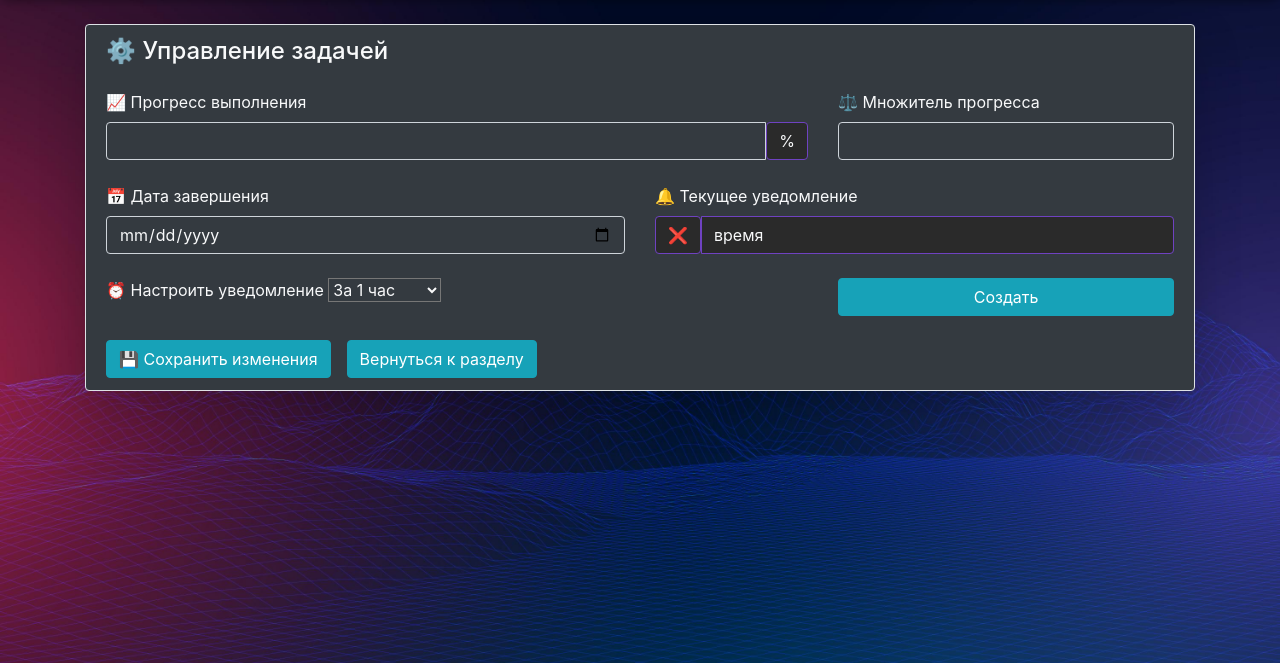
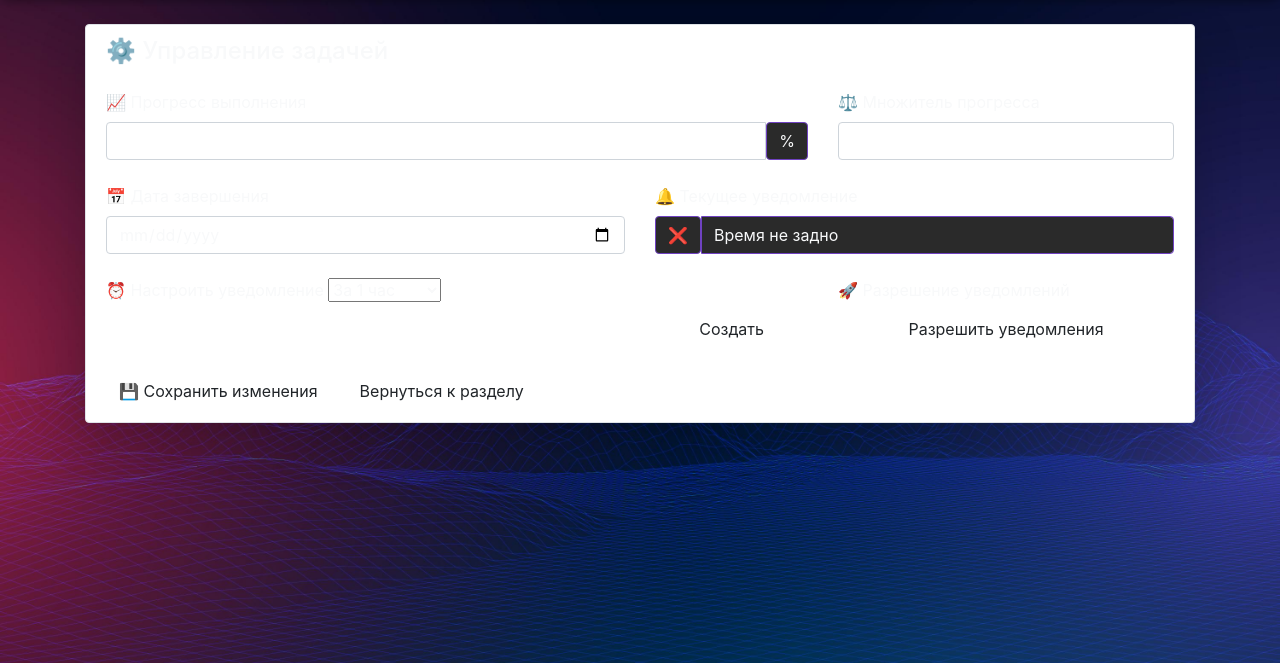
Before and after one commit to V1lad/Project-manager-PROJELP, a Flask app: template Web/templates/redact_note.html in a window 1280 px wide. Shown: the part 50-713 px from the top of the page. Run offline with Flask 3, Linux system fonts and the light colour scheme; the template is opened without the code that fills it, so the values that code supplies are empty; some libraries are stand-ins or nearby versions.

Commit message:
Changed design and added notif func

```diff
--- a/Web/templates/redact_note.html
+++ b/Web/templates/redact_note.html
@@ -4,7 +4,7 @@
 {% block content %}
 
 <div class="list-group mt-4">
-    <div class="list-group-item bg-dark text-light mb-3 border rounded-3 shadow-lg border-purple">
+    <div class="list-group-item bg-dark-2 text-light mb-3 border rounded-3 shadow-lg border-purple">
         <h4 class="colorp mb-4">⚙️ Управление задачей</h4>
         <form method="POST">
             <input type="hidden" name="note_id" value="{{ note.id }}">
@@ -15,10 +15,10 @@
                     <label class="form-label colorp">📈 Прогресс выполнения</label>
                     <div class="input-group">
                         <input type="number" min="0" max="100"
-                               class="form-control bg-dark text-light border-purple"
+                               class="form-control bg-dark-2 text-light border-purple"
                                name="progress"
                                value="{{ note.progress }}">
-                        <span class="input-group-text bg-dark border-purple text-light">%</span>
+                        <span class="input-group-text bg-dark-2 border-purple text-light">%</span>
                     </div>
                 </div>
 
@@ -26,7 +26,7 @@
                     <label class="form-label colorp">⚖️ Множитель прогресса</label>
                     <div class="input-group">
                         <input type="number" min="1" max="100"
-                               class="form-control bg-dark text-light border-purple"
+                               class="form-control bg-dark-2 text-light border-purple"
                                name="progress_coefficient"
                                value="{{ note.progress_coefficient }}">
                     </div>
@@ -37,18 +37,18 @@
             <div class="row mb-4 g-3">
                 <div class="col-md-6">
                     <label class="form-label colorp">📅 Дата завершения</label>
-                    <input type="date" class="form-control bg-dark text-light border-purple"
+                    <input type="date" class="form-control bg-dark-2 text-light border-purple"
                            name="planned_at" value="{{ note.planned_at }}">
                 </div>
 
                 <div class="col-md-6">
                     <label class="form-label colorp">🔔 Текущее уведомление</label>
                     <div class="input-group">
-                        <span class="input-group-text bg-dark border-purple text-light">
-                            {% if note.notifications_enabled %}✅{% else %}❌{% endif %}
+                        <span class="input-group-text bg-dark-2 border-purple text-light">
+                            {% if note.notifications_enabled == "True" %}✅{% else %}❌{% endif %}
                         </span>
-                        <input type="text" class="form-control bg-dark text-light border-purple"
-                               value="{{ 'время' }}"
+                        <input type="text" class="form-control bg-dark-2 text-light border-purple"
+                               value="{% if notification %} {{ get_date(notification.planned_at) }} {% else %}Время не задно{% endif %}"
                                readonly>
                     </div>
                 </div>
@@ -56,9 +56,9 @@
 
             <!-- Четвёртый ряд: Настройка уведомлений -->
             <div class="row mb-4 g-3">
-                <div class="col-md-8">
+                <div class="col-md-6">
                     <label class="form-label colorp">⏰ Настроить уведомление</label>
-                    <select class="form-select bg-dark text-light border-purple"
+                    <select class="form-select bg-dark-2 text-light border-purple"
                             name="notification_time">
                         <option value="60">За 1 час</option>
                         <option value="720">За 12 часов</option>
@@ -67,21 +67,36 @@
                         <option value="10080">За 7 дней</option>
                     </select>
                 </div>
-                <div class="col-md-4 d-flex align-items-end">
-                    <button type="submit" name="create_notification"
-                            class="btn btn-info w-100">
-                        Создать
-                    </button>
+
+                <div class="col-md-6">
+                    <div class="row g-3 align-items-end">
+                        <!-- Первая кнопка -->
+                        <div class="col-4">
+                            <button type="submit" name="create_notification"
+                                    class="btn btn-outline-purple w-100">
+                                Создать
+                            </button>
+                        </div>
+
+                        <!-- Вторая кнопка с лейблом -->
+                        <div class="col-8">
+                            <label class="form-label colorp">🚀 Разрешение уведомлений</label>
+                            <button type="submit" name="change_notification_status"
+                                    class="btn btn-outline-purple w-100">
+                                {% if note.notifications_enabled == "True" %} Запретить уведомления {% else %}Разрешить уведомления{% endif %}
+                            </button>
+                        </div>
+                    </div>
                 </div>
             </div>
 
             <!-- Кнопки управления -->
             <div class="d-flex gap-3 mt-4">
-                <button type="submit" name="save_button" class="btn btn-info">
+                <button type="submit" name="save_button" class="btn btn-purple">
                     💾 Сохранить изменения
                 </button>
                 <a href="{{ url_for('projects.showSubProject', index=project.id, subproject=subproject.id) }}"
-                   class="btn btn-info ml-3">
+                   class="btn btn-purple ml-3">
                  Вернуться к разделу
                 </a>
             </div>
@@ -98,7 +113,7 @@
 
     .input-group-text,
     .form-control[readonly] {
-        background-color: #2a2a2a !important;
+        background-color: #2a2a2a;
         border-color: #6f42c1;
     }
 
```
